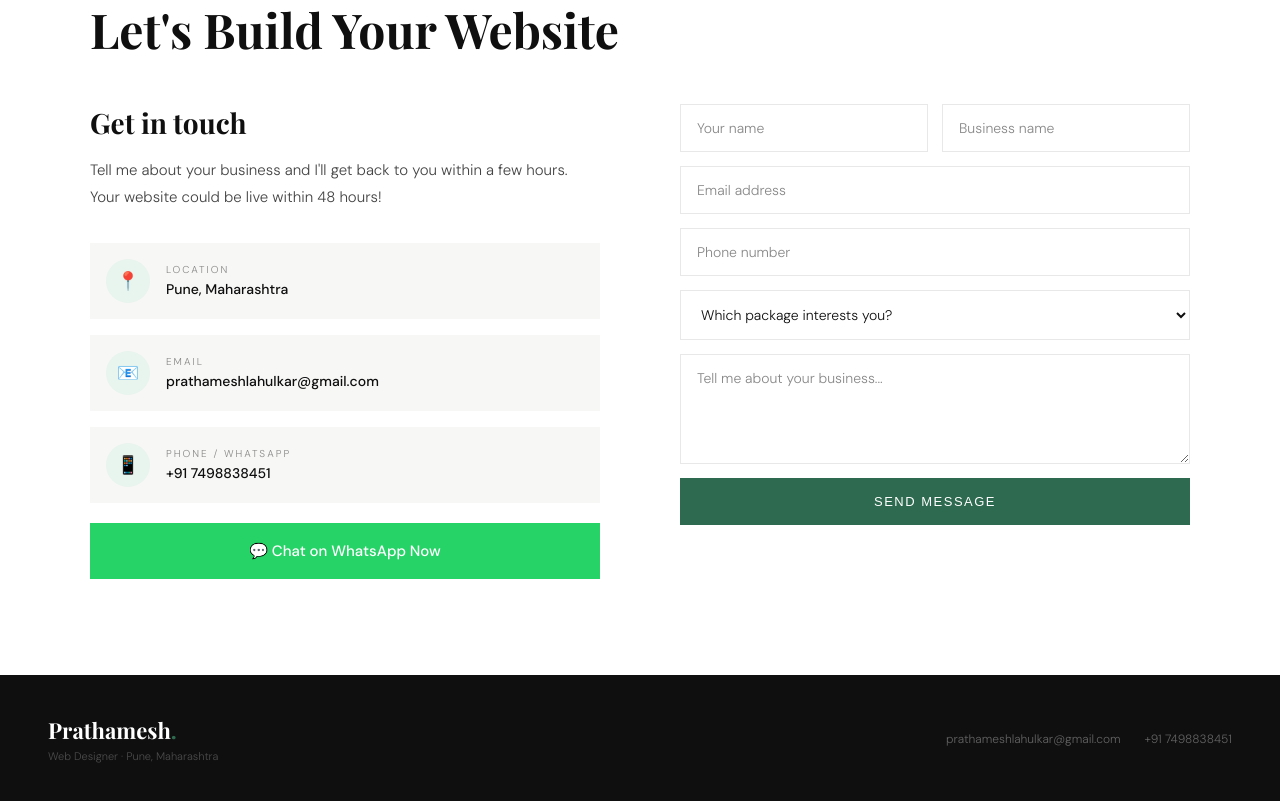
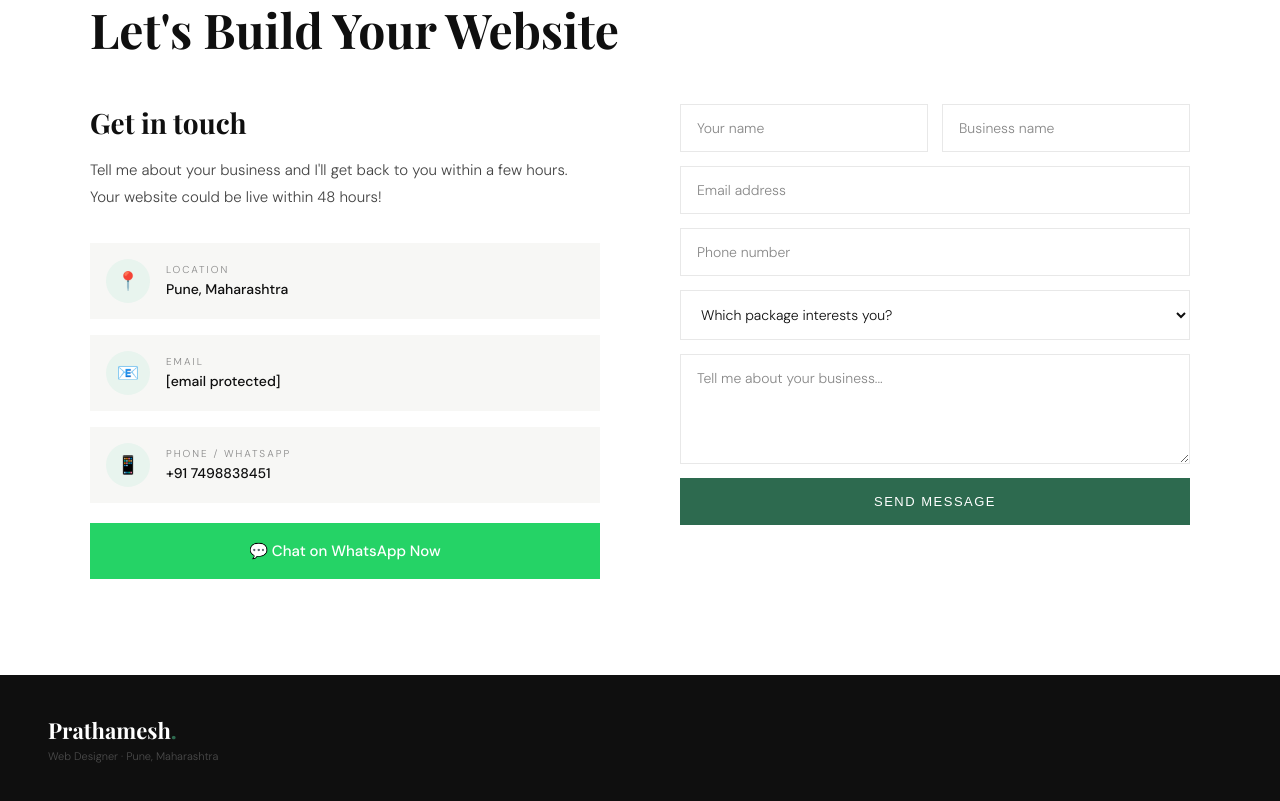
Before and after one commit to prathameshlahulkar-ai/prathameshlahulkar-ai.github.io, a plain HTML site: page index.html in a window 1280 px wide. Shown: the part 4036-4837 px from the top of the page. Drawn offline with nearby package versions, Linux system fonts and the light colour scheme; a web font is replaced by a local one.

Commit message:
Update index.html

```diff
--- a/index.html
+++ b/index.html
@@ -378,7 +378,7 @@ footer p{font-size:11px;color:rgba(255,255,255,0.25);margin-top:4px;}
           </div>
           <div class="contact-method">
             <div class="contact-method-icon" style="background:#E8F4EE;">📧</div>
-            <div class="contact-method-text"><label>Email</label><span>prathameshlahulkar@gmail.com</span></div>
+            <div class="contact-method-text"><label>Email</label><span><a href="/cdn-cgi/l/email-protection" class="__cf_email__" data-cfemail="75050714011d141810061d19141d00191e1407351218141c195b161a18">[email&#160;protected]</a></span></div>
           </div>
           <div class="contact-method">
             <div class="contact-method-icon" style="background:#E8F4EE;">📱</div>
@@ -387,7 +387,7 @@ footer p{font-size:11px;color:rgba(255,255,255,0.25);margin-top:4px;}
         </div>
         <a href="https://wa.me/917498838451?text=Hi%21%20I%27m%20interested%20in%20getting%20a%20website%20built." target="_blank" class="btn-whatsapp-big">💬 Chat on WhatsApp Now</a>
       </div>
-      <form class="contact-form" action="https://formspree.io/f/xaqpvyrg" method="POST">
+      <form class="contact-form" action="https://formspree.io/f/xgondond" method="POST">
         <div class="contact-form-row">
           <input type="text" name="name" placeholder="Your name" required>
           <input type="text" name="business" placeholder="Business name">
@@ -414,10 +414,4 @@ footer p{font-size:11px;color:rgba(255,255,255,0.25);margin-top:4px;}
     <p>Web Designer · Pune, Maharashtra</p>
   </div>
   <div class="footer-links">
-    <a href="mailto:prathameshlahulkar@gmail.com">prathameshlahulkar@gmail.com</a>
-    <a href="https://wa.me/917498838451" target="_blank">+91 7498838451</a>
-  </div>
-</footer>
-
-</body>
-</html>
+    <a href="/cdn-cgi/l/email-protection#99e9ebf8edf1f8f4fceaf1f
```
